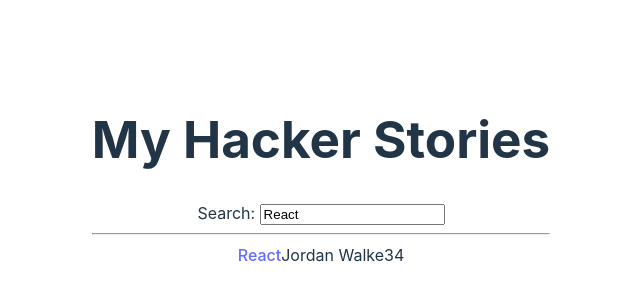
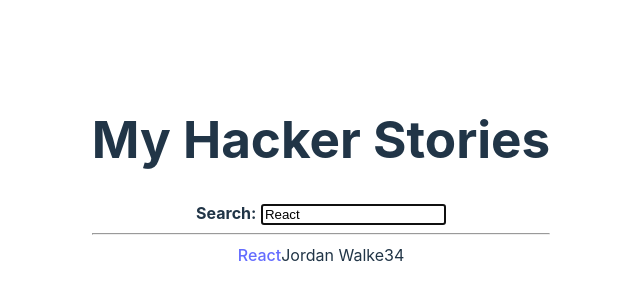
Before and after one commit to MikaaZz/react-project, a React (Vite) app: page / in a window 1280 px wide. Shown: the part 228-528 px from the top of the page, without its empty margins (319-959 px from the left). Built offline with nearby package versions, Linux system fonts and the light colour scheme.

Commit message:
Component composition and custom hook

```diff
--- a/src/App.jsx
+++ b/src/App.jsx
@@ -1,7 +1,7 @@
-import React from 'react';
 import List from './components/List';
-import Search from './components/Search';
+import InputWithLabel from './components/InputWithLabel';
 import './App.css';
+import useSemiPersistentState from './hooks/useSemiPersistentState';
 
 const stories = [
   {
@@ -23,11 +23,7 @@
 ];
 
 const App = () => {
-  const [searchTerm, setSearchTerm] = React.useState(localStorage.getItem('search') || 'React');
-
-  React.useEffect(() => {
-    localStorage.setItem('search', searchTerm);
-  }, [searchTerm]);
+  const [searchTerm, setSearchTerm] = useSemiPersistentState('search', 'React');
 
   const handleSearch = (event) => {
     setSearchTerm(event.target.value);
@@ -41,7 +37,14 @@
   return (
     <div>
       <h1>My Hacker Stories</h1>
-      <Search search={searchTerm} onSearch={handleSearch} />
+      <InputWithLabel
+        id="search"
+        value={searchTerm}
+        isFocused
+        onInputChange={handleSearch}
+      >
+        <strong>Search:</strong>
+      </InputWithLabel>
       <hr />
       <List list={searchedStories} />
     </div>
--- /dev/null
+++ b/src/components/InputWithLabel/index.jsx
@@ -0,0 +1,32 @@
+/* eslint-disable react/prop-types */
+import React from 'react';
+const InputWithLabel = ({
+  id,
+  value,
+  type = 'text',
+  onInputChange,
+  isFocused,
+  children,
+}) => {
+  const inputRef = React.useRef();
+  React.useEffect(() => {
+    if (isFocused && inputRef.current) {
+      inputRef.current.focus();
+    }
+  }, [isFocused]);
+  return (
+    <>
+      <label htmlFor={id}>{children}</label>
+      &nbsp;
+      <input
+        ref={inputRef}
+
+        id={id}
+        type={type}
+        value={value}
+        onChange={onInputChange}
+      />
+    </>
+  );
+};
+export default InputWithLabel;
--- a/src/components/Search/index.jsx
+++ /dev/null
@@ -1,11 +0,0 @@
-/* eslint-disable react/prop-types */
-const Search = ({ search, onSearch }) => {
-
-  return (
-    <>
-      <label htmlFor="search">Search: </label>
-      <input id="search" type="text" value={search} onChange={onSearch} />
-    </>
-  );
-};
-export default Search;
--- /dev/null
+++ b/src/hooks/useSemiPersistentState/index.jsx
@@ -0,0 +1,13 @@
+import React from 'react';
+const useSemiPersistentState = (key, initialState) => {
+  const [value, setValue] = React.useState(
+    localStorage.getItem(key) || initialState
+  );
+
+  React.useEffect(() => {
+    localStorage.setItem(key, value);
+  }, [value, key]);
+
+  return [value, setValue];
+};
+export default useSemiPersistentState;
```
